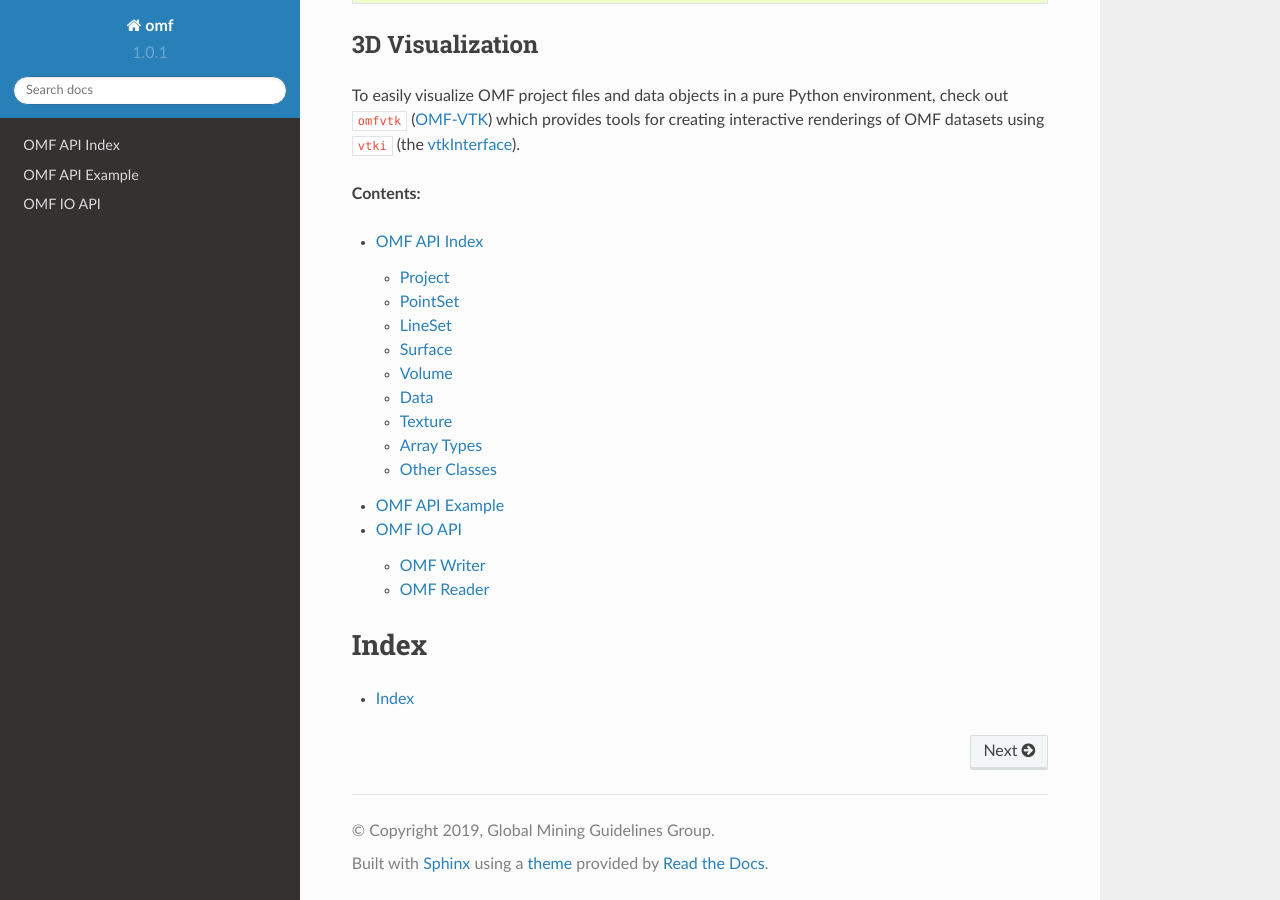
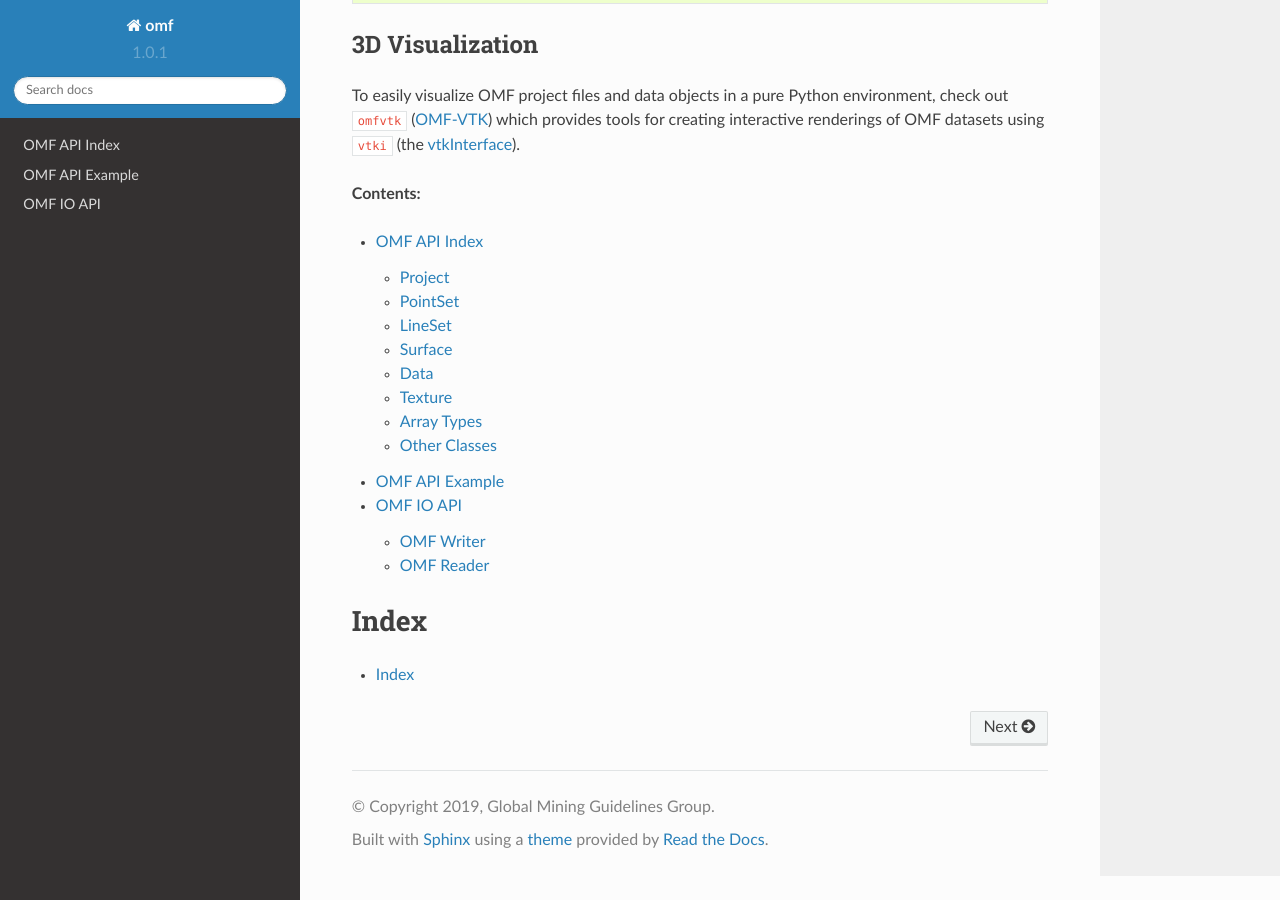
Before and after one commit to gmggroup/omf-python, a Sphinx documentation site: the page built from docs/index.rst, in a window 1280 px wide and 900 px high, scrolled down 1524 px. Built offline with Sphinx 7.4.7 and the Read the Docs theme 2.0.0, drawn with Linux system fonts in a browser that asks for light colours; pages that are not in the unit, such as notebooks, are missing from menus.

Commit message:
Update docs to use block models not volumes

```diff
--- a/docs/content/volume.rst
+++ b/docs/content/blockmodel.rst
@@ -1,7 +1,7 @@
 .. _volumes:
 
-Volume
-******
+Block Models
+************
 
 Transferring a block model from Resource Estimation software into Mine planning software.
 
@@ -15,7 +15,7 @@
     :width: 80%
     :align: center
 
-.. autoclass:: omf.volume.VolumeGridElement
+.. autoclass:: omf.blockmodel.TensorBlockModel
 
 Data
 ----
```
